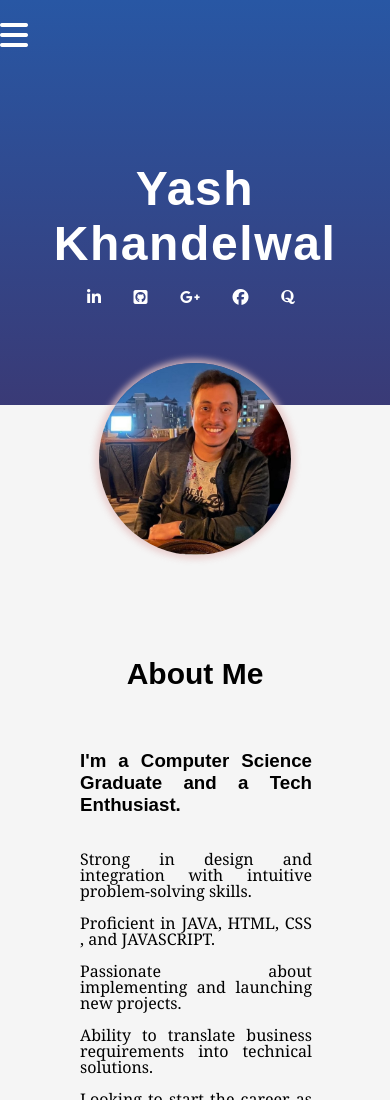
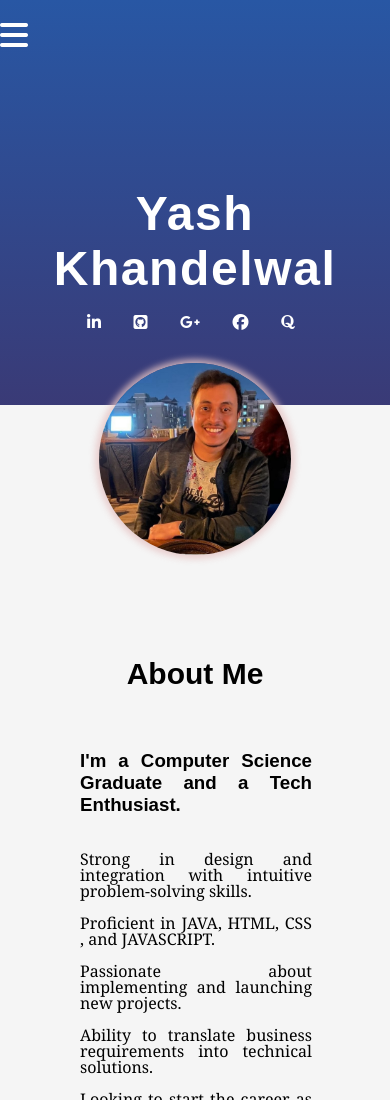
Before and after one commit to yashkhandelwal1/yashkhandelwal1.github.io, a plain HTML site: page index.html in a window 390 px wide. Shown: the top 1100 px of the page. Drawn offline with Linux system fonts and the light colour scheme.

Commit message:
modified

```diff
--- a/yashresume.css
+++ b/yashresume.css
@@ -499,7 +499,7 @@ button:focus {
 @media only screen and (max-width: 572px) {
 
     #name-social-container{
-        margin-top: 13vh;
+        margin-top: 16vh;
     }
 
     .timeline-box {
```
